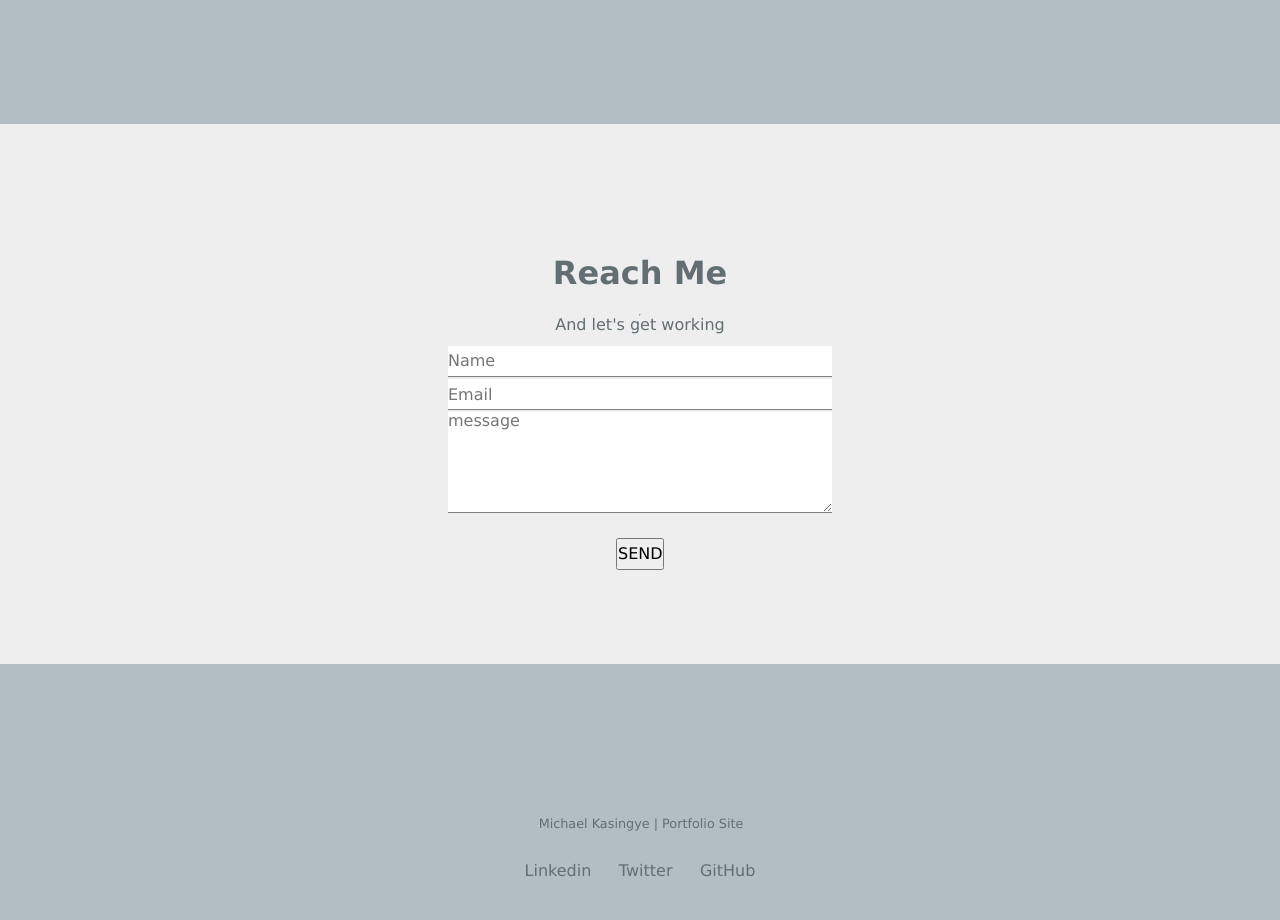
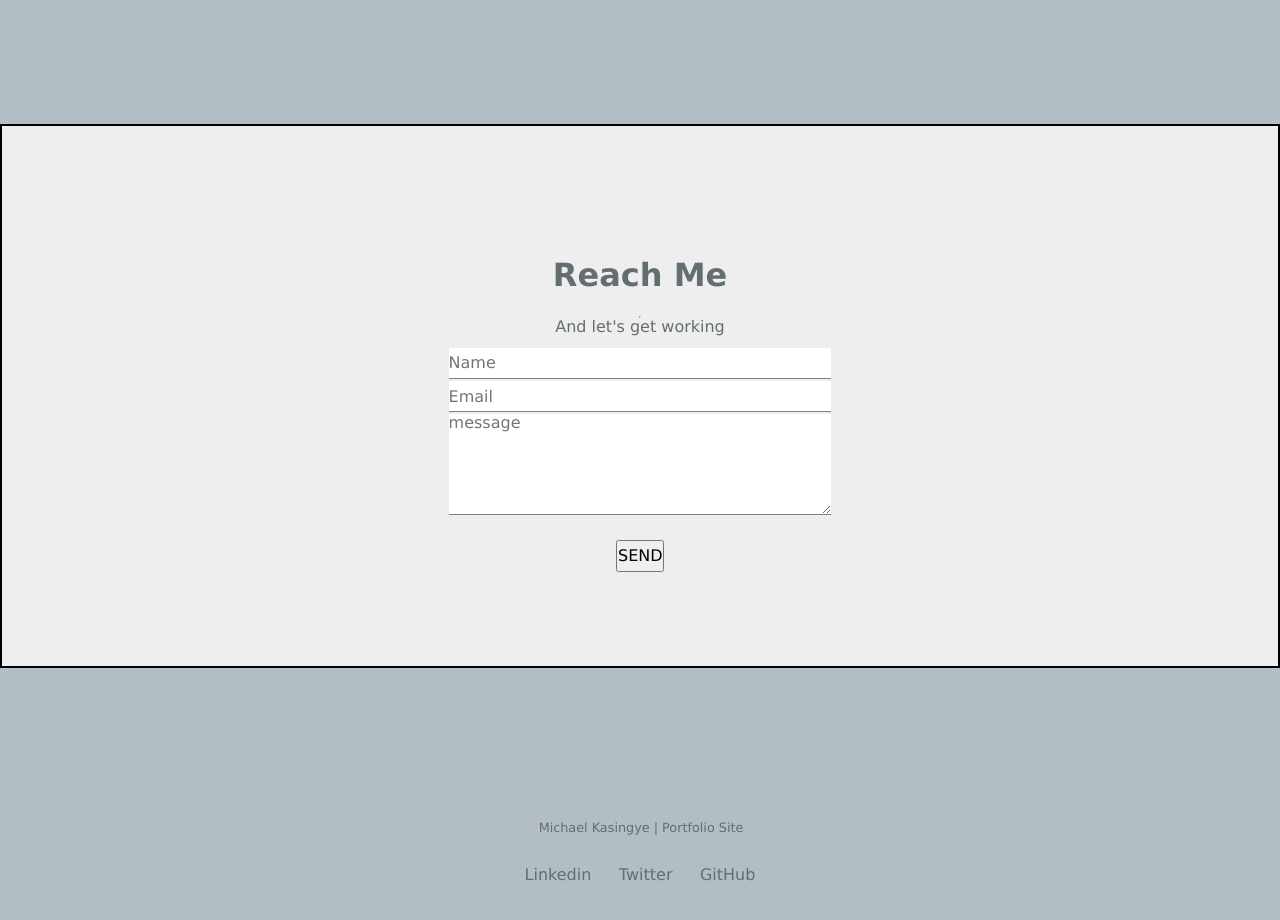
Before and after one commit to MichaelKasingye/michaelKasingye, a website built with Parcel: page index.html in a window 1280 px wide. Shown: the part 1720-2640 px from the top of the page. Built offline with nearby package versions, Linux system fonts and the light colour scheme.

Commit message:
recaptcha

```diff
--- a/css/layout.css
+++ b/css/layout.css
@@ -93,10 +93,11 @@ header {
     margin: 0;
   }
   .contact_container {
-
-    margin: 0;
+  margin: 0;
   }
 .container{
+  border: 2px solid black;
+
   text-align: center;
   height: 60vh;
   display: flex;
@@ -116,8 +117,12 @@ header {
 }
 .container_form{
   width: 100%;
+  /* border: 2px solid black; */
+  height: 15rem;
+
 }
 .form_container{
+  /* border: 2px solid black; */
   display: flex;
   flex-direction: column;
   justify-content: space-between;
```
